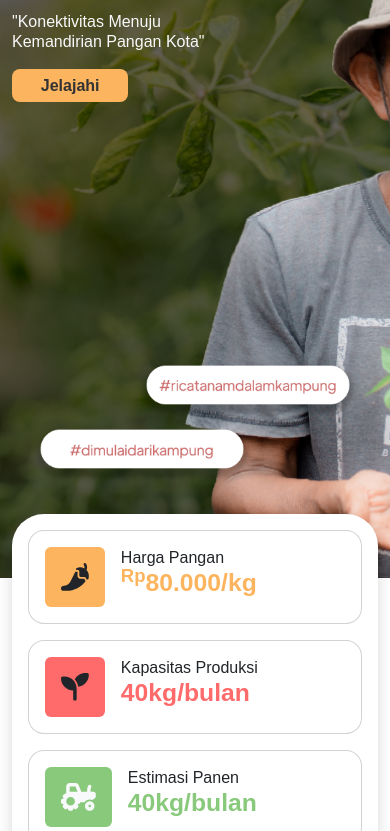
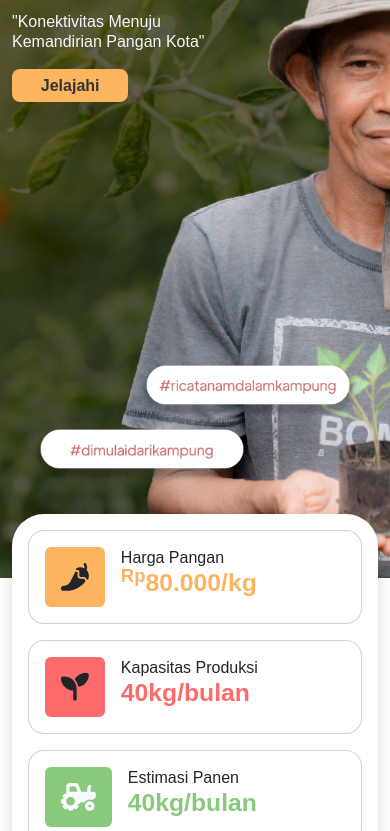
Before and after one commit to haidar038/Rindang, a plain HTML site: page index.html in a window 390 px wide. Shown: the part 266-1097 px from the top of the page. Drawn offline with nearby package versions, Linux system fonts and the light colour scheme; a small style sheet from the web is missing.

Commit message:
Changes to be committed: 	modified:   src/css/style.css

```diff
--- a/src/css/style.css
+++ b/src/css/style.css
@@ -125,7 +125,7 @@ input:focus {
 /** ==================== Small Viewport ==================== */
 @media screen and (max-width: 767.9px) {
     body::before {
-        background-position: -18rem center;
+        background-position: -22rem center;
     }
 
     .hero-bg {
```
